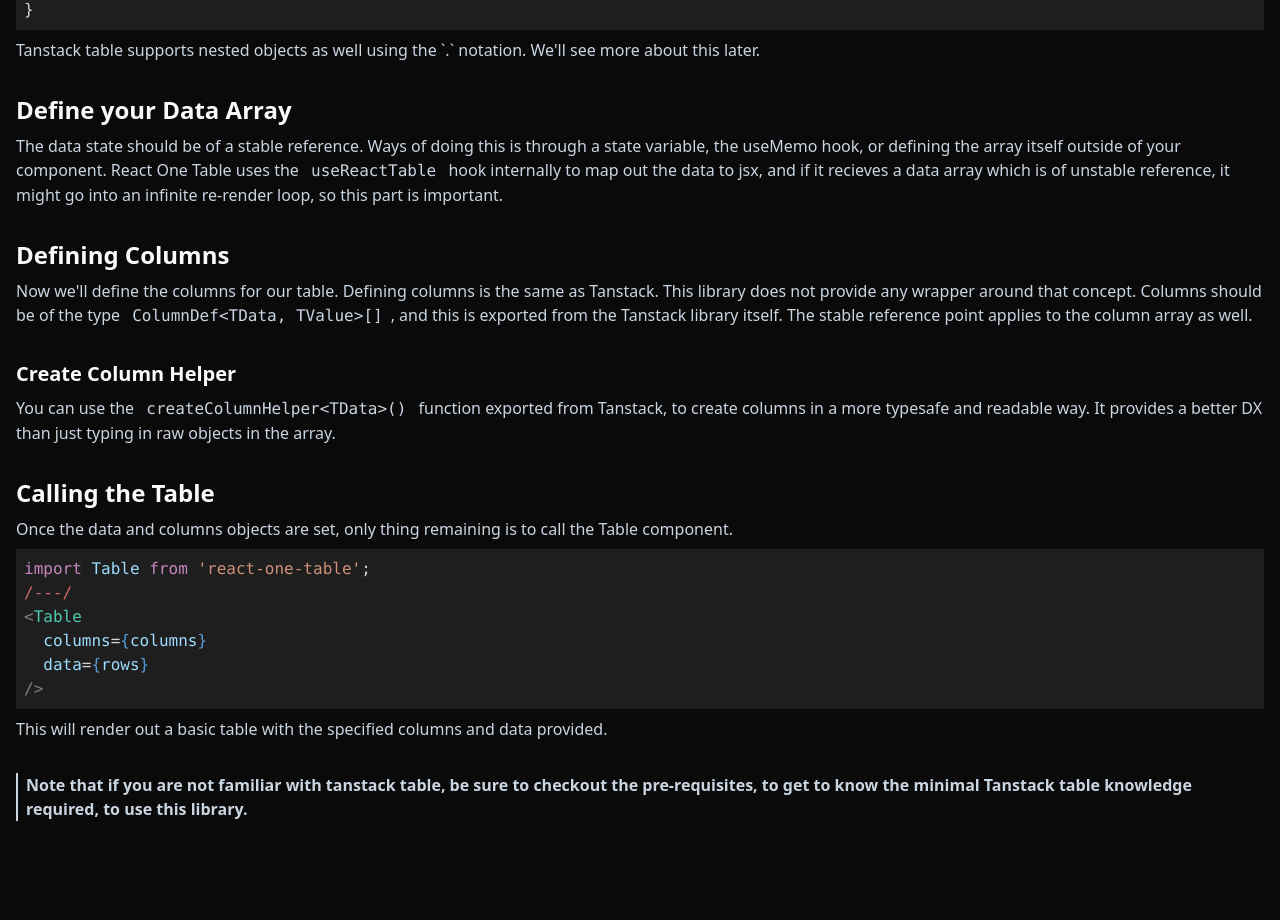
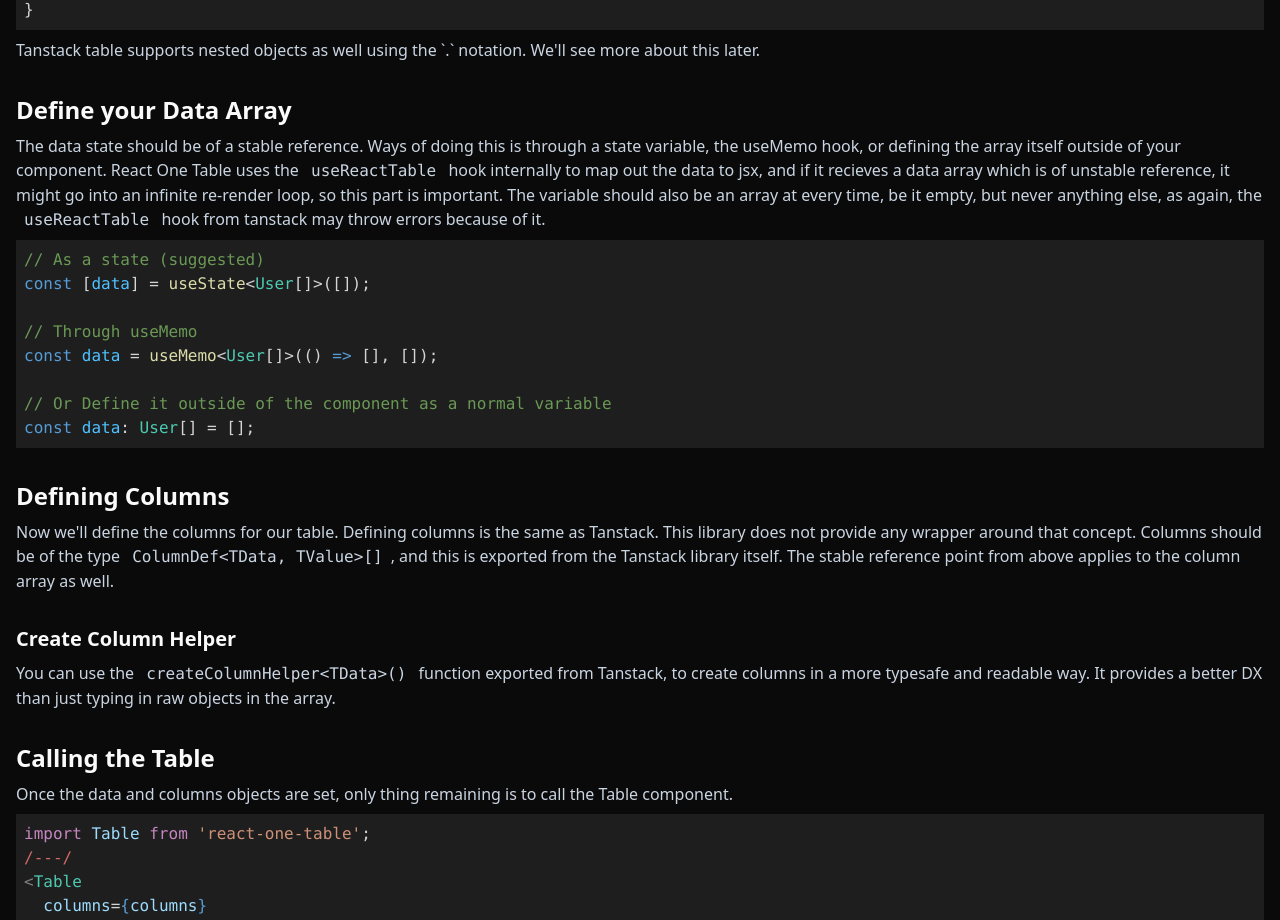
Before and after one commit to AnsariAffan007/react-one-table-doc, a Next.js app: page /quick-start in a window 1280 px wide. Shown: the part 1495-2415 px from the top of the page. Built offline with nearby package versions, Linux system fonts and the light colour scheme.

Commit message:
quick start -- data array definitions

```diff
--- a/src/app/(main)/quick-start/code-examples.tsx
+++ b/src/app/(main)/quick-start/code-examples.tsx
@@ -40,3 +40,21 @@
     }
   </CodeBlock>
 )
+
+export const DataArrayDefinitions = () => (
+  <CodeBlock lang="tsx">
+    {
+      `
+// As a state (suggested)
+const [data] = useState<User[]>([]);
+
+// Through useMemo
+const data = useMemo<User[]>(() => [], []);
+
+// Or Define it outside of the component as a normal variable
+const data: User[] = [];
+      `
+        .trim()
+    }
+  </CodeBlock >
+)
--- a/src/app/(main)/quick-start/page.tsx
+++ b/src/app/(main)/quick-start/page.tsx
@@ -1,6 +1,5 @@
-import { CodeBlock } from '@/components/code-block'
 import React from 'react'
-import { DataObject, Installation, TableCall } from './code-examples'
+import { DataArrayDefinitions, DataObject, Installation, TableCall } from './code-examples'
 
 const QuickStart = () => {
   return (
@@ -35,15 +34,16 @@
 
         <section id='define-data-array'>
           <h1 className='text-2xl font-bold mb-2'>Define your Data Array</h1>
-          <div className='text-slate-300 mt-2'>
-            The data state should be of a stable reference. Ways of doing this is through a state variable, the useMemo hook, or defining the array itself outside of your component. React One Table uses the <pre className='mx-2 inline'><code>useReactTable</code></pre> hook internally to map out the data to jsx, and if it recieves a data array which is of unstable reference, it might go into an infinite re-render loop, so this part is important.
+          <div className='text-slate-300 mb-2'>
+            The data state should be of a stable reference. Ways of doing this is through a state variable, the useMemo hook, or defining the array itself outside of your component. React One Table uses the <pre className='mx-2 inline'><code>useReactTable</code></pre> hook internally to map out the data to jsx, and if it recieves a data array which is of unstable reference, it might go into an infinite re-render loop, so this part is important. The variable should also be an array at every time, be it empty, but never anything else, as again, the <pre className='mx-2 inline'><code>useReactTable</code></pre> hook from tanstack may throw errors because of it.
           </div>
+          <DataArrayDefinitions />
         </section>
 
         <section id='define-columns'>
           <h1 className='text-2xl font-bold mb-2'>Defining Columns</h1>
           <div className='text-slate-300 mt-2'>
-            Now {`we'll`} define the columns for our table. Defining columns is the same as Tanstack. This library does not provide any wrapper around that concept. Columns should be of the type <pre className='mx-2 inline'><code>{`ColumnDef<TData, TValue>[]`}</code></pre>, and this is exported from the Tanstack library itself. The stable reference point applies to the column array as well.
+            Now {`we'll`} define the columns for our table. Defining columns is the same as Tanstack. This library does not provide any wrapper around that concept. Columns should be of the type <pre className='mx-2 inline'><code>{`ColumnDef<TData, TValue>[]`}</code></pre>, and this is exported from the Tanstack library itself. The stable reference point from above applies to the column array as well.
           </div>
         </section>
 
```
